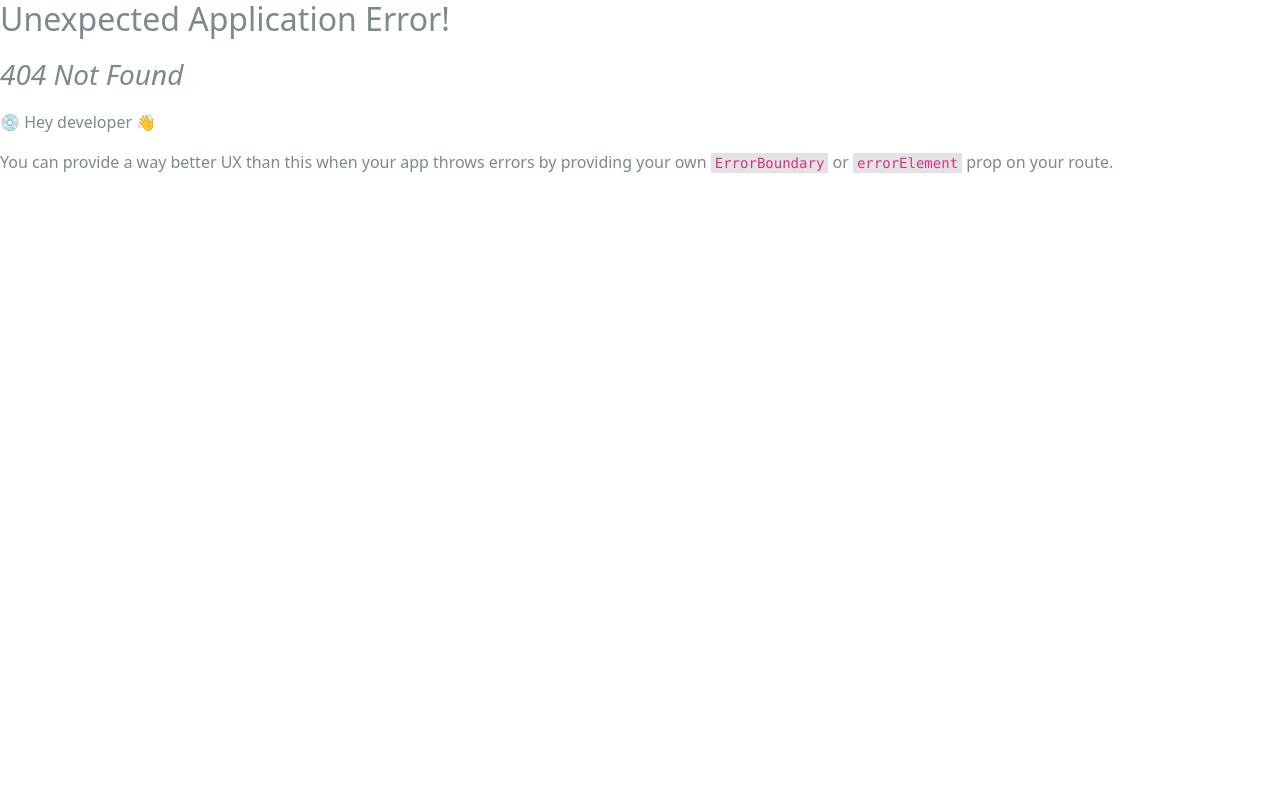
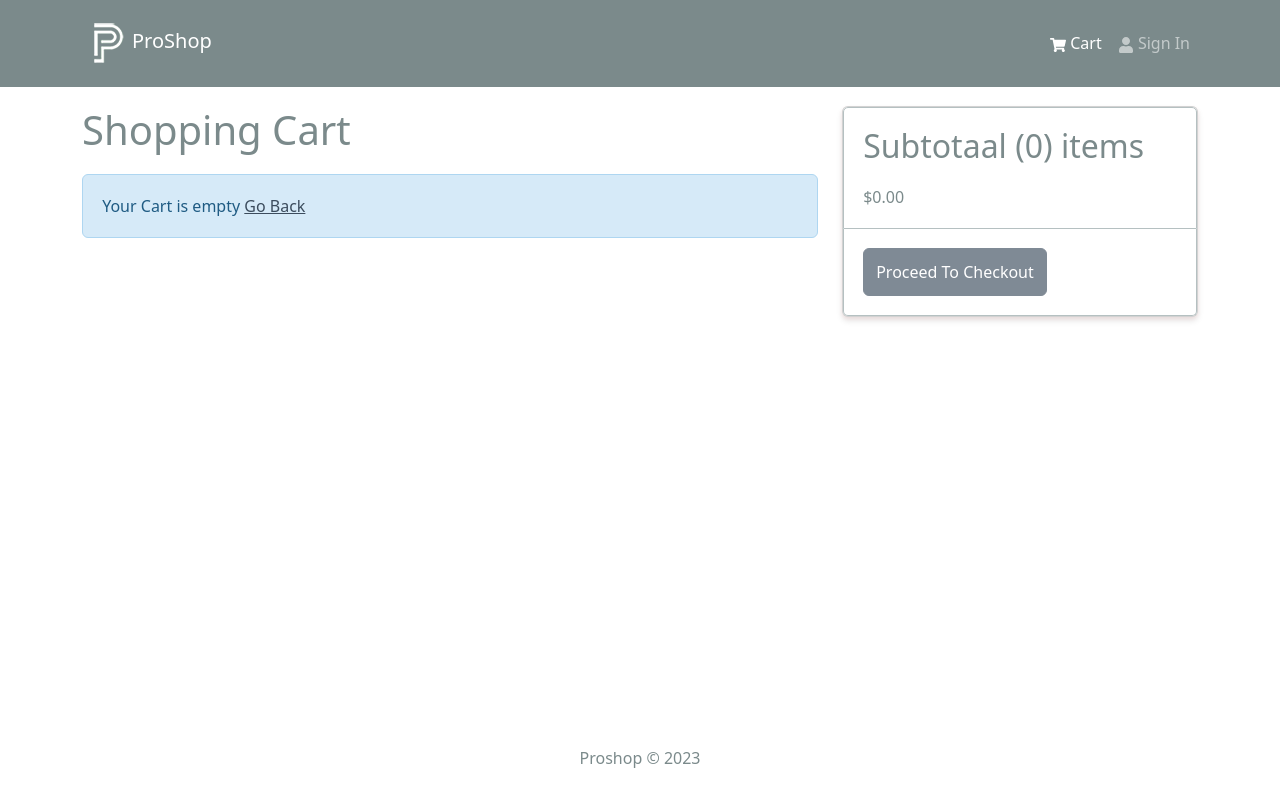
Before and after one commit to jvdrest/proshop-hans, a React (Create React App) app in the folder frontend/: page /cart in a window 1280 px wide. Before the commit this address had no page. Built offline with nearby package versions, Linux system fonts and the light colour scheme.

Commit message:
Cart Screen

```diff
--- a/frontend/src/components/Header.jsx
+++ b/frontend/src/components/Header.jsx
@@ -1,9 +1,13 @@
-import { Navbar, Nav, Container } from 'react-bootstrap'
+import { Badge, Navbar, Nav, Container } from 'react-bootstrap'
 import { FaShoppingCart, FaUser } from 'react-icons/fa'
 import { LinkContainer } from 'react-router-bootstrap'
+import { useSelector } from 'react-redux'
 import logo from '../assets/logo.png'
 
 const Header = () => {
+  const { cartItems } = useSelector((state) => state.cart)
+  // console.log(cartItems);
+
   return (
     <header>
       <Navbar bg="dark" variant="dark" expand="md" collapseOnSelect>
@@ -17,7 +21,13 @@
           <Navbar.Toggle aria-controls="basic-navbar-nav" />
           <Navbar.Collapse id="basic-navbar-nav">
             <Nav className="ms-auto">
-              <LinkContainer to='/cart'><Nav.Link><FaShoppingCart /> Cart</Nav.Link></LinkContainer>
+              <LinkContainer to='/cart'><Nav.Link><FaShoppingCart /> Cart
+                {cartItems.length > 0 && (
+                  <Badge pill bg='success' style={{ marginLeft: '5px' }}>
+                    {cartItems.reduce((a,c) => a + c.qty, 0)}
+                  </Badge>
+                )}
+              </Nav.Link></LinkContainer>
               <LinkContainer to='/login'><Nav.Link><FaUser /> Sign In</Nav.Link></LinkContainer>
             </Nav>
           </Navbar.Collapse>
--- a/frontend/src/index.js
+++ b/frontend/src/index.js
@@ -15,12 +15,14 @@
 import reportWebVitals from './reportWebVitals';
 import HomeScreen from './screens/HomeScreen'
 import ProductScreen from './screens/ProductScreen'
+import CartScreen from './screens/CartScreen'
 
 const router = createBrowserRouter(
   createRoutesFromElements(
     <Route path="/" element={<App />}>
       <Route index={true} path="/" element={<HomeScreen />} />
       <Route path="/product/:id" element={<ProductScreen />} />
+      <Route path="/cart" element={<CartScreen />} />
     </Route>
   )
 )
--- /dev/null
+++ b/frontend/src/screens/CartScreen.jsx
@@ -0,0 +1,76 @@
+import { Link, useNavigate } from 'react-router-dom'
+import { useDispatch, useSelector} from 'react-redux'
+import { Row, Col, ListGroup, Image, Form, Button, Card} from 'react-bootstrap'
+import { FaTrash } from 'react-icons/fa'
+import Message from '../components/Message'
+import { addToCart } from '../slices/cartSlice'
+
+const CartScreen = () => {
+  const navigate = useNavigate()
+  const dispatch = useDispatch()
+
+  const cart = useSelector((state) => state.cart)
+  const { cartItems } = cart
+
+  const addToCartHandler = async (product, qty) => {
+    dispatch(addToCart({...product, qty}))
+  }
+
+  return (
+    <Row>
+      <Col md={8}>
+        <h1 style={{ marginBottom: '20px' }}>Shopping Cart</h1>
+        {cartItems.length === 0 ? (
+          <Message>Your Cart is empty <Link to='/' >Go Back</Link></Message>)
+          : (
+            <ListGroup variant='flush'>
+              {cartItems.map((item) => (
+                <ListGroup.Item key={item._id}>
+                  <Row>
+                    <Col md={2}>
+                      <Image src={item.image} alt={item.name} fluid rounded />
+                    </Col>
+                    <Col md={3}>
+                      <Link to={`/products/${item._id}`}>{item.name}</Link>
+                    </Col>
+                    <Col md={2}>${item.price}</Col>
+                    <Col md={2}>
+                      <Form.Control as='select' value={item.qty} onChange={(e) => addToCartHandler(item, Number(e.target.value))}>
+                        {[...Array(item.countInStock).keys()].map((x) => (
+                          <option key={ x + 1} value={ x + 1}>{ x + 1}</option>
+                        ))}
+                      </Form.Control>
+                    </Col>
+                    <Col md={2}>
+                      <Button type='button' variant='light'>
+                        <FaTrash />
+                      </Button>
+                    </Col>
+                  </Row>
+                </ListGroup.Item>
+              )) }
+            </ListGroup>
+        )}
+      </Col>
+      <Col md={4}>
+        <Card>
+          <ListGroup variant='fluid'>
+            <ListGroup.Item>
+              <h2>
+                Subtotaal ({cartItems.reduce((acc, item) => acc + item.qty,0) }) items
+              </h2>
+              ${cartItems.reduce((acc, item) => acc + item.qty * item.price, 0).toFixed(2)}
+            </ListGroup.Item>
+            <ListGroup.Item>
+              <Button type='button' className='btn-block' disabled={cartItems.length === 0}>
+                Proceed To Checkout
+              </Button>
+            </ListGroup.Item>
+          </ListGroup>
+        </Card>
+      </Col>
+    </Row>
+  )
+}
+
+export default CartScreen
```
